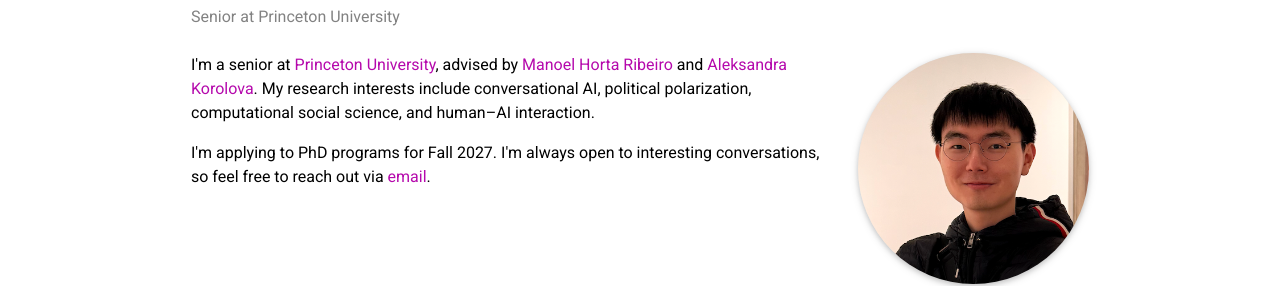
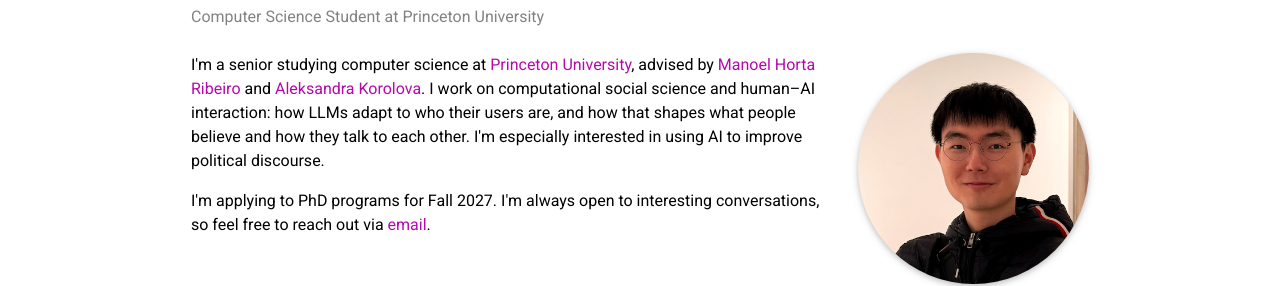
Before and after one commit to jong-nam-ahn/jong-nam-ahn.github.io, a plain HTML site: page index.html in a window 1280 px wide. Shown: the part 59-345 px from the top of the page. Drawn offline with Linux system fonts and the light colour scheme.

Commit message:
Update research interests in intro
Co-Authored-By: Claude Opus 5.5 <noreply@anthropic.com>

```diff
--- a/index.html
+++ b/index.html
@@ -294,9 +294,7 @@
     <main class="container">
       <header class="post-header">
         <h1><b>Jongnam</b> Ahn</h1>
-        <p class="desc">
-          Senior at Princeton University
-        </p>
+        <p class="desc">Computer Science Student at Princeton University</p>
       </header>
 
       <article class="clearfix">
@@ -330,7 +328,7 @@
         </div>
 
         <p>
-          I'm a senior at
+          I'm a senior studying computer science at
           <a href="https://www.princeton.edu/" target="_blank" rel="noopener"
             >Princeton University</a
           >, advised by
@@ -343,8 +341,10 @@
           and
           <a href="https://www.korolova.com/" target="_blank" rel="noopener"
             >Aleksandra Korolova</a
-          >. My research interests include conversational AI, political
-          polarization, computational social science, and human–AI interaction.
+          >. I work on computational social science and human–AI interaction:
+          how LLMs adapt to who their users are, and how that shapes what people
+          believe and how they talk to each other. I'm especially interested in
+          using AI to improve political discourse.
         </p>
         <p>
           I'm applying to PhD programs for Fall 2027. I'm always open to
@@ -357,7 +357,8 @@
         <h2>Faculty of Interest</h2>
         <p class="note">
           Each name links to my favorite paper of theirs. The ordering of
-          schools and faculty below is randomized on every visit (as opposed to ordering alphabetically), an idea borrowed from the
+          schools and faculty below is randomized on every visit (as opposed to
+          ordering alphabetically), an idea borrowed from the
           <a
             href="https://ml.cmu.edu/people/affiliated-faculty"
             target="_blank"
@@ -502,8 +503,8 @@
 
     <footer>
       <div class="container">
-        © Copyright <span id="year">2026</span> Jongnam Ahn. Last
-        updated: November 2026.
+        © Copyright <span id="year">2026</span> Jongnam Ahn. Last updated:
+        November 2026.
       </div>
     </footer>
 
```
